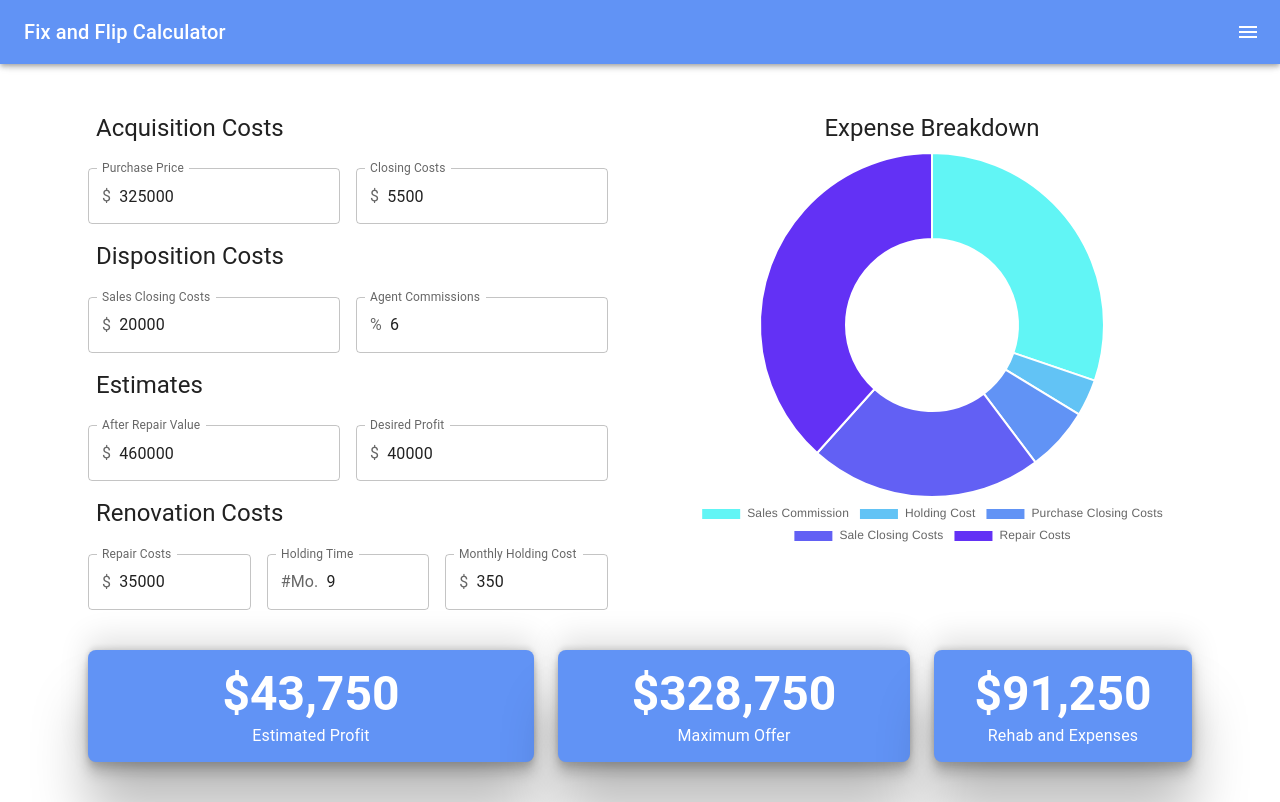
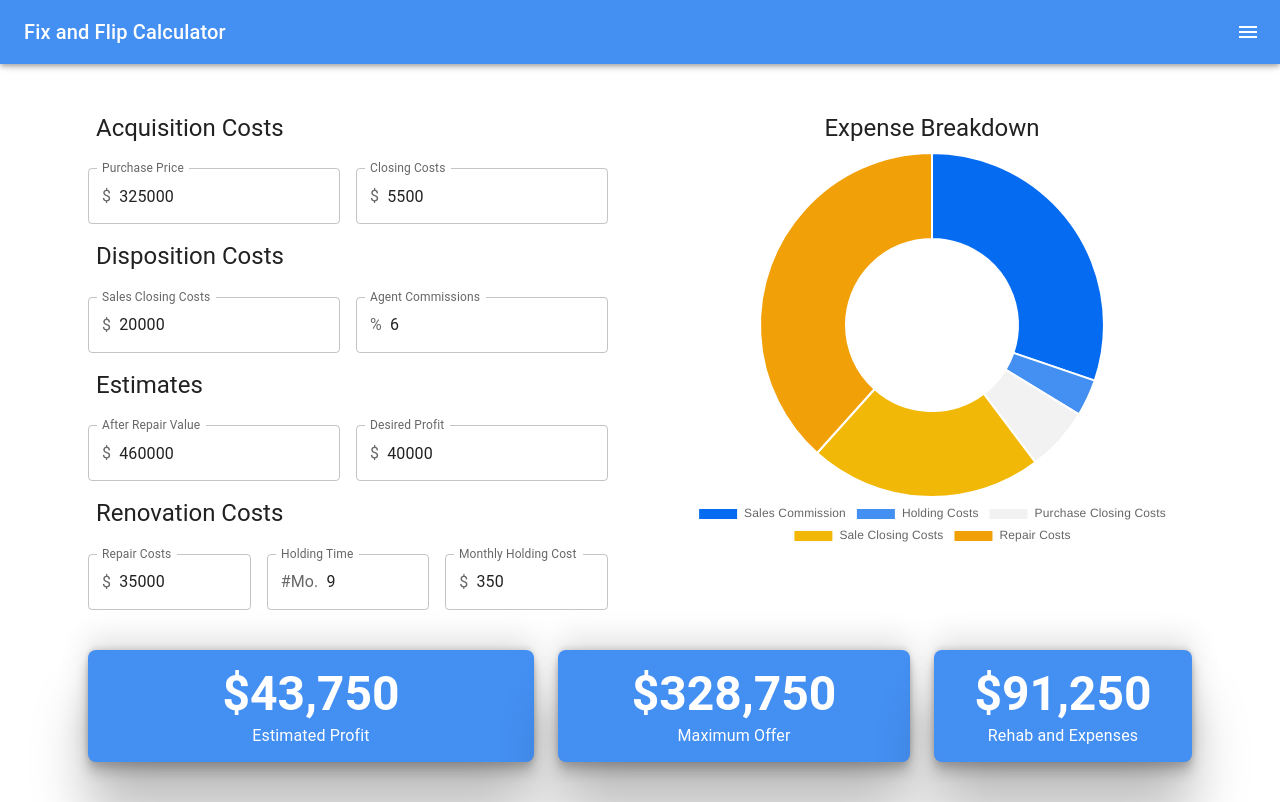
Before and after one commit to ryanevans253/react-calculators, a React (Create React App) app: page / in a window 1280 px wide. Built offline with nearby package versions, Linux system fonts and the light colour scheme.

Commit message:
Color changes

```diff
--- a/src/components/drawerNav/Navigation.js
+++ b/src/components/drawerNav/Navigation.js
@@ -80,11 +80,7 @@ export default function PersistentDrawerRight() {
   return (
     <Box sx={{ display: "flex" }}>
       <CssBaseline />
-      <AppBar
-        position="fixed"
-        open={open}
-        sx={{ backgroundColor: "rgba(97,147,245)" }}
-      >
+      <AppBar position="fixed" open={open} sx={{ backgroundColor: "#448FF2" }}>
         <Toolbar>
           <Typography variant="h6" noWrap sx={{ flexGrow: 1 }} component="div">
             Fix and Flip Calculator
--- a/src/components/flipChart/FlipChart.js
+++ b/src/components/flipChart/FlipChart.js
@@ -26,7 +26,7 @@ export default function FlipChart(props) {
   let data = {
     labels: [
       "Sales Commission",
-      "Holding Cost",
+      "Holding Costs",
       "Purchase Closing Costs",
       "Sale Closing Costs",
       "Repair Costs",
@@ -36,11 +36,11 @@ export default function FlipChart(props) {
       {
         data: [comm, holding, pClosing, sClosing, repair],
         backgroundColor: [
-          "rgba(97,245,245)",
-          "rgba(98,195,245)",
-          "rgba(97,147,245)",
-          "rgba(98,96,244)",
-          "rgba(99,49,245)",
+          "#056CF2",
+          "#448FF2",
+          "#F2F2F2",
+          "#F2B807",
+          "#F2A007",
         ],
       },
     ],
@@ -52,3 +52,12 @@ export default function FlipChart(props) {
     </div>
   );
 }
+
+//blues and purples
+// "rgba(97,245,245)",
+// "rgba(98,195,245)",
+// "rgba(97,147,245)",
+// "rgba(98,96,244)",
+// "rgba(99,49,245)",
+
+//
--- a/src/components/flipResults/FlipResults.js
+++ b/src/components/flipResults/FlipResults.js
@@ -8,7 +8,7 @@ export default function Results(props) {
       <Box
         component={Grid}
         sx={{
-          backgroundColor: "rgba(97,147,245)",
+          backgroundColor: "#448FF2",
           boxShadow:
             "rgba(0, 0, 0, 0.25) 0px 54px 55px, rgba(0, 0, 0, 0.12) 0px -12px 30px, rgba(0, 0, 0, 0.12) 0px 4px 6px, rgba(0, 0, 0, 0.17) 0px 12px 13px, rgba(0, 0, 0, 0.09) 0px -3px 5px",
           borderRadius: 2,
```
Also changed, not shown: 1 other file (tests, documents, lock files or other folders).
